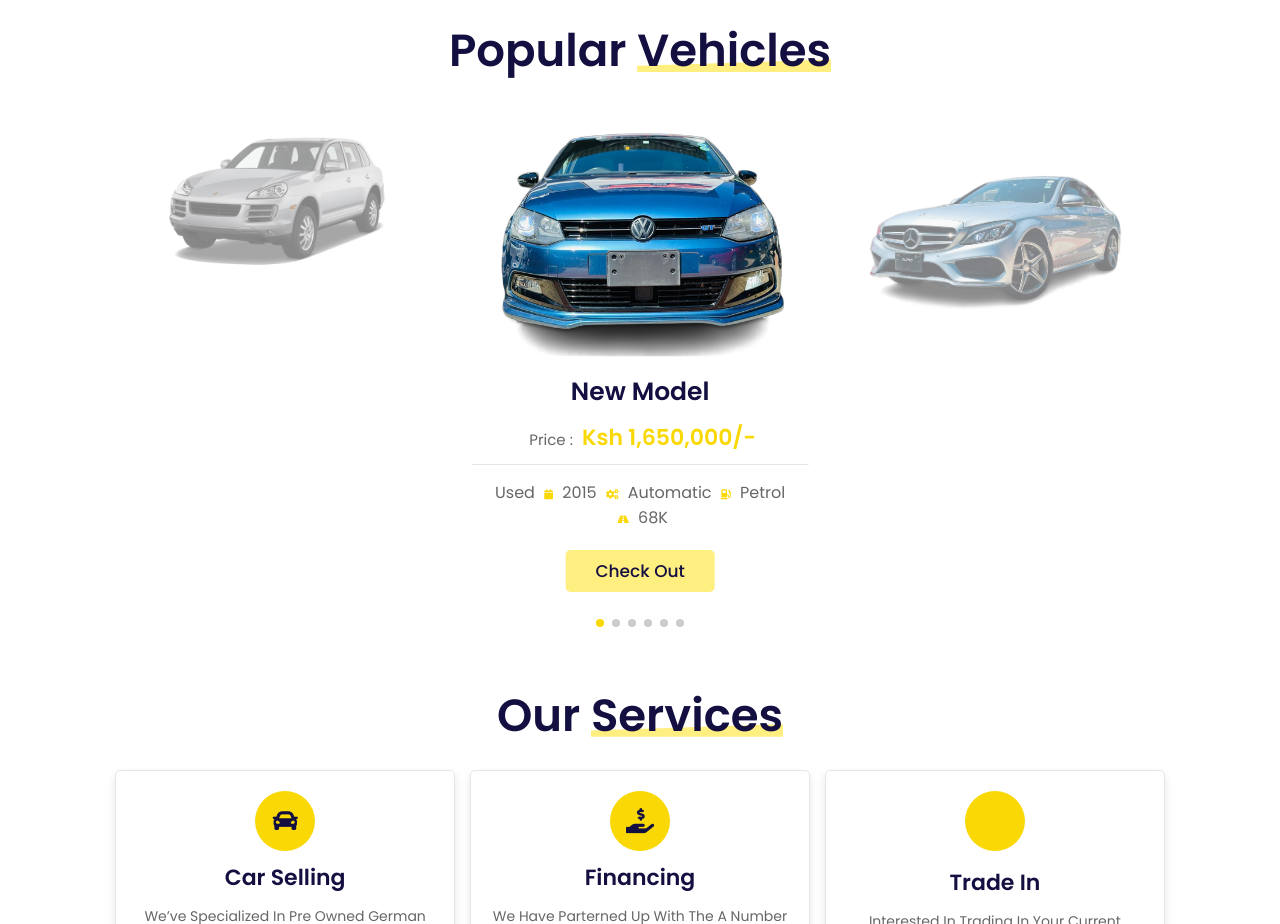
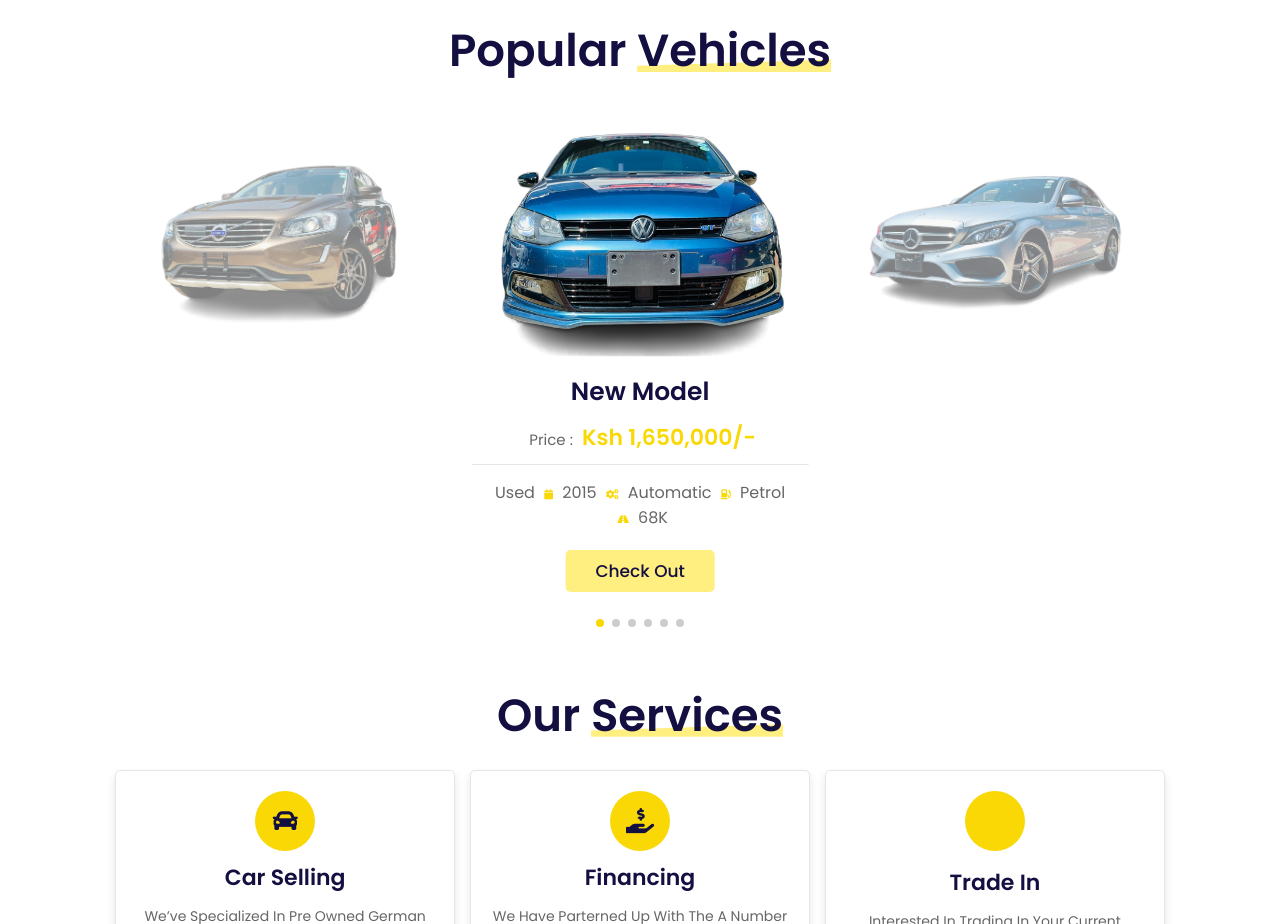
Before and after one commit to musaCODEzz/namu-limited, a plain HTML site: page html/index.html in a window 1280 px wide. Shown: the part 840-1764 px from the top of the page. Drawn offline with nearby package versions, Linux system fonts and the light colour scheme.

Commit message:
Image commit

```diff
--- a/html/index.html
+++ b/html/index.html
@@ -196,7 +196,7 @@
             </div>
 
             <div class="swiper-slide box">
-                <img src="/namu-limited/image/vehicle-6.png" alt="">
+                <img src="/namu-limited/image/volvo.png" alt="">
                 <div class="content">
                     <h3>new model</h3>
                     <div class="price"> <span>price : </span> $62,000/- </div>
```
Also changed, not shown: index.html (+1 -1 lines), image/volvo.png (added).
